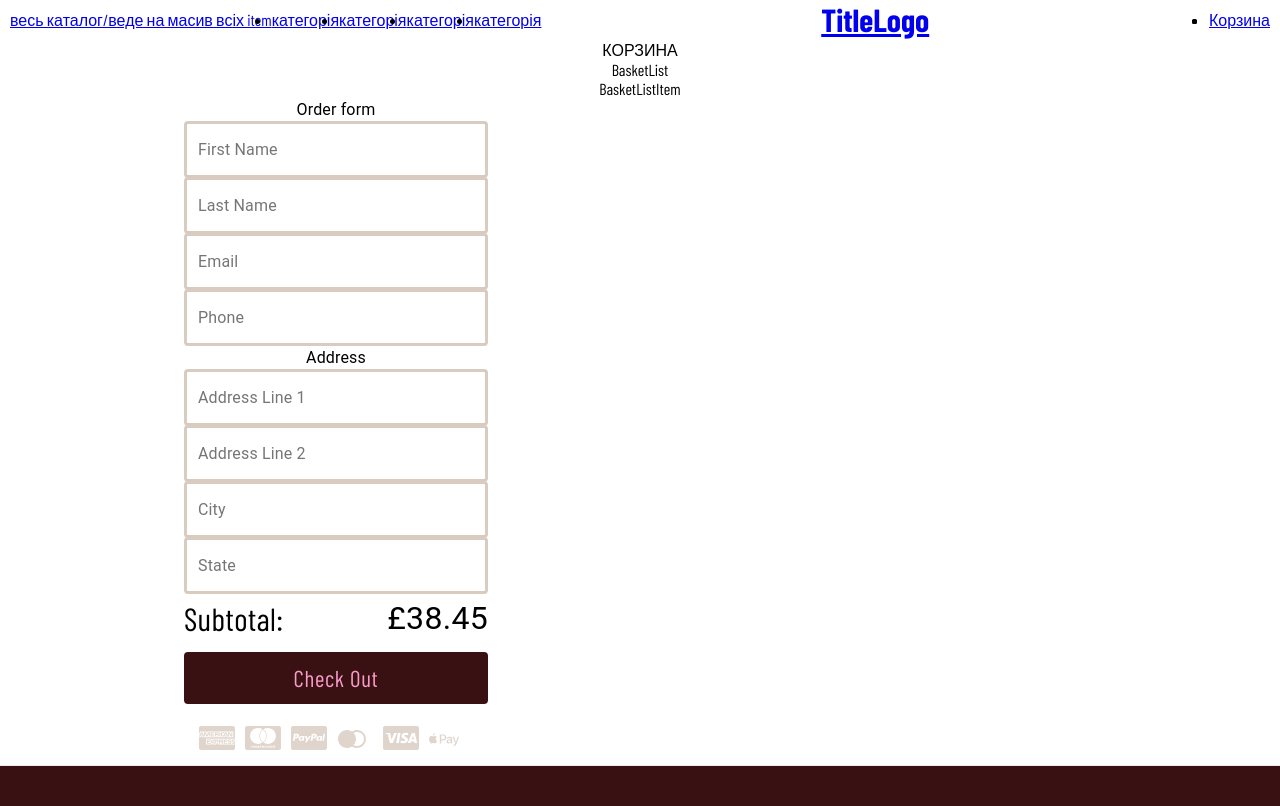
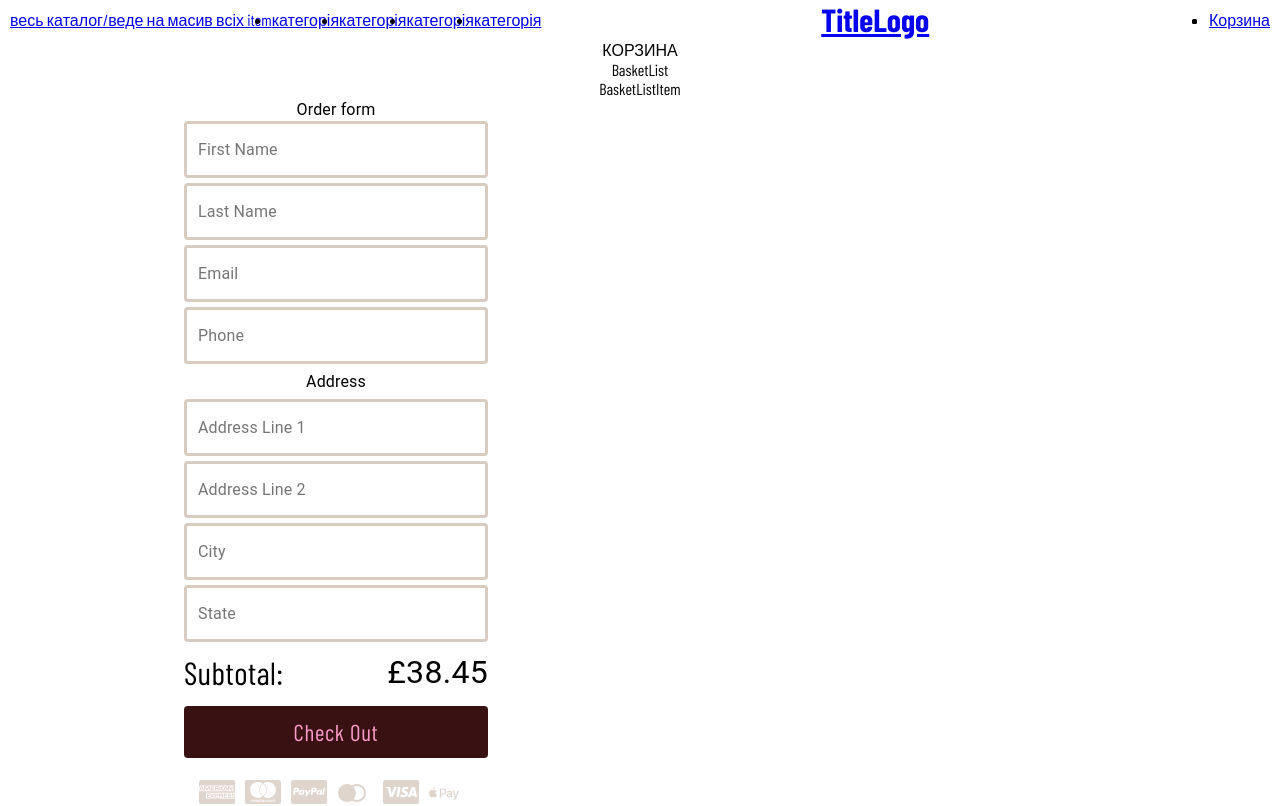
Before and after one commit to yevivan/Bakery-Project, a React (Create React App) app in the folder client/: page /basket in a window 1280 px wide. Shown: the top 806 px of the page. Built offline with nearby package versions, Linux system fonts and the light colour scheme; a web font is replaced by a local one.

Commit message:
fixed form

```diff
--- a/client/src/components/OrderForm/OrderForm.js
+++ b/client/src/components/OrderForm/OrderForm.js
@@ -62,39 +62,93 @@ function OrderForm() {
                     <Typography className={styles.title}>Order form</Typography>
                   </Grid>
 
-                  <Grid item xs={12} sm={12} md={4}>
+                  <Grid
+                    item
+                    xs={12}
+                    sm={12}
+                    md={4}
+                    style={{ marginBottom: '6px' }}
+                  >
                     <Textfield name="firstName" label="First Name" />
                   </Grid>
 
-                  <Grid item xs={12} sm={12} md={4}>
+                  <Grid
+                    item
+                    xs={12}
+                    sm={12}
+                    md={4}
+                    style={{ marginBottom: '6px' }}
+                  >
                     <Textfield name="lastName" label="Last Name" />
                   </Grid>
 
-                  <Grid item xs={12} sm={12} md={4}>
+                  <Grid
+                    item
+                    xs={12}
+                    sm={12}
+                    md={4}
+                    style={{ marginBottom: '6px' }}
+                  >
                     <Textfield name="email" label="Email" />
                   </Grid>
 
-                  <Grid item xs={12} sm={12} md={4}>
+                  <Grid
+                    item
+                    xs={12}
+                    sm={12}
+                    md={4}
+                    style={{ marginBottom: '6px' }}
+                  >
                     <Textfield name="phone" label="Phone" />
                   </Grid>
 
-                  <Grid item xs={12} sm={12} md={4}>
+                  <Grid
+                    item
+                    xs={12}
+                    sm={12}
+                    md={4}
+                    style={{ marginBottom: '6px' }}
+                  >
                     <Typography className={styles.title}>Address</Typography>
                   </Grid>
 
-                  <Grid item xs={12} sm={12} md={4}>
+                  <Grid
+                    item
+                    xs={12}
+                    sm={12}
+                    md={4}
+                    style={{ marginBottom: '6px' }}
+                  >
                     <Textfield name="addressLine1" label="Address Line 1" />
                   </Grid>
 
-                  <Grid item xs={12} sm={12} md={4}>
+                  <Grid
+                    item
+                    xs={12}
+                    sm={12}
+                    md={4}
+                    style={{ marginBottom: '6px' }}
+                  >
                     <Textfield name="addressLine2" label="Address Line 2" />
                   </Grid>
 
-                  <Grid item xs={12} sm={12} md={4}>
+                  <Grid
+                    item
+                    xs={12}
+                    sm={12}
+                    md={4}
+                    style={{ marginBottom: '6px' }}
+                  >
                     <Textfield name="city" label="City" />
                   </Grid>
 
-                  <Grid item xs={12} sm={12} md={4}>
+                  <Grid
+                    item
+                    xs={12}
+                    sm={12}
+                    md={4}
+                    style={{ marginBottom: '6px' }}
+                  >
                     <Textfield name="state" label="State" />
                   </Grid>
                   <Grid item xs={12} sm={12} md={4}>
```
